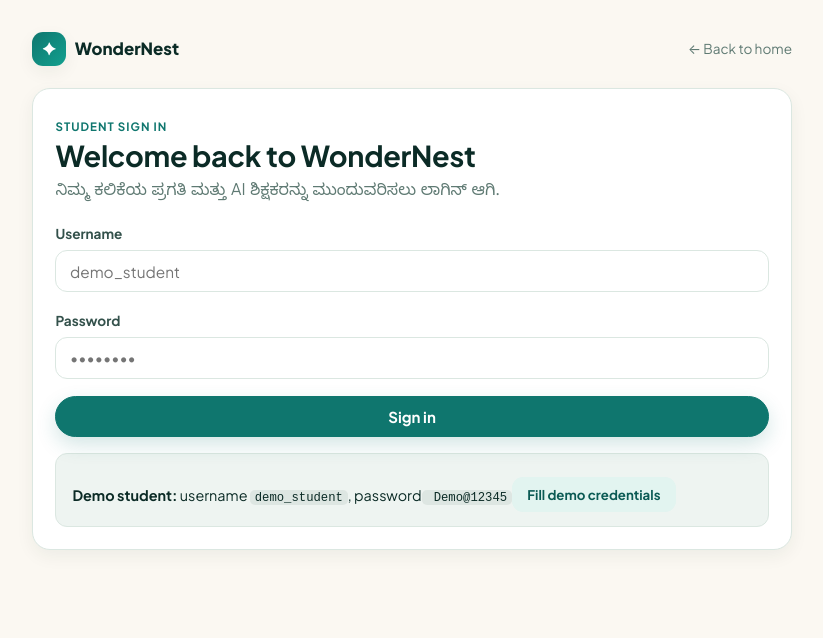
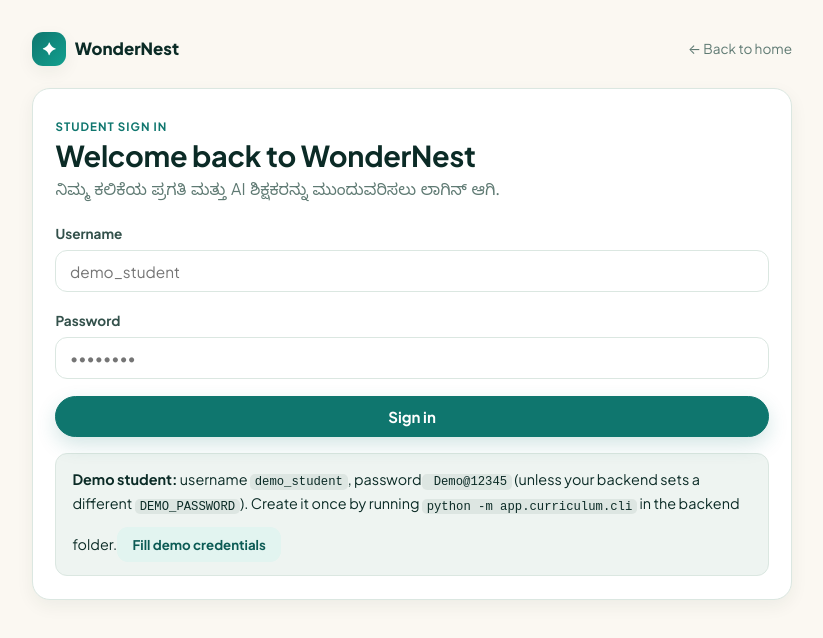
Before and after one commit to syedaayman/WonderNest, a React (Vite) app in the folder frontend/: page /login in a window 1280 px wide. Shown: the top 638 px of the page, without its empty margins (228-1051 px from the left). Built offline with nearby package versions, Linux system fonts and the light colour scheme; no server answers.

Commit message:
Restore frontend/src/pages/Login.tsx from d87fc116

```diff
--- a/frontend/src/pages/Login.tsx
+++ b/frontend/src/pages/Login.tsx
@@ -104,7 +104,9 @@ export default function Login() {
 
         <div className="alert" style={{ marginTop: "1rem" }}>
           <strong>Demo student:</strong> username <code>demo_student</code>, password
-          <code> Demo@12345</code>
+          <code> Demo@12345</code> (unless your backend sets a different{" "}
+          <code>DEMO_PASSWORD</code>). Create it once by running{" "}
+          <code>python -m app.curriculum.cli</code> in the backend folder.
           <button
             type="button"
             className="btn btn-soft btn-sm"
```
